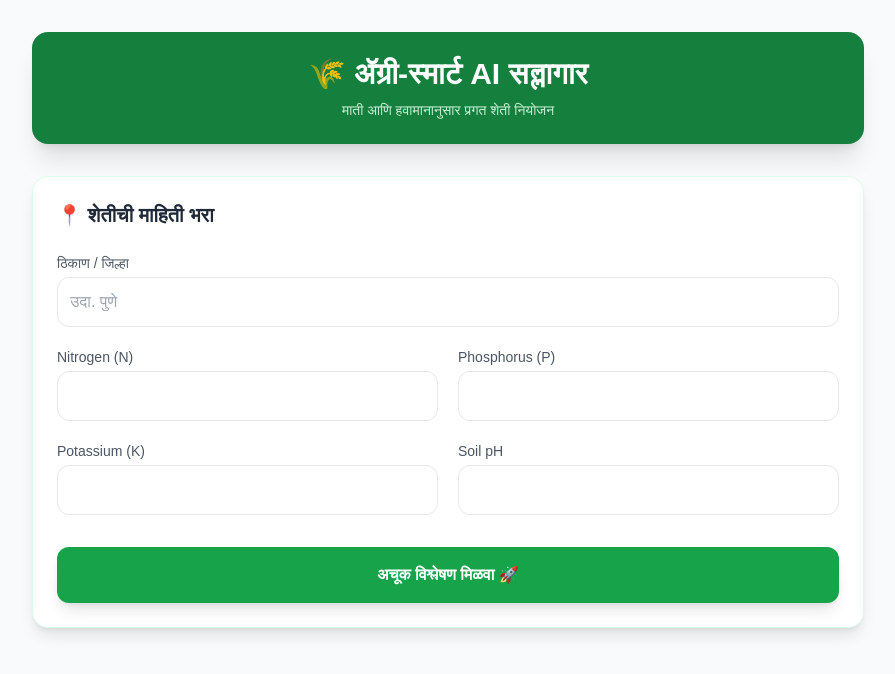
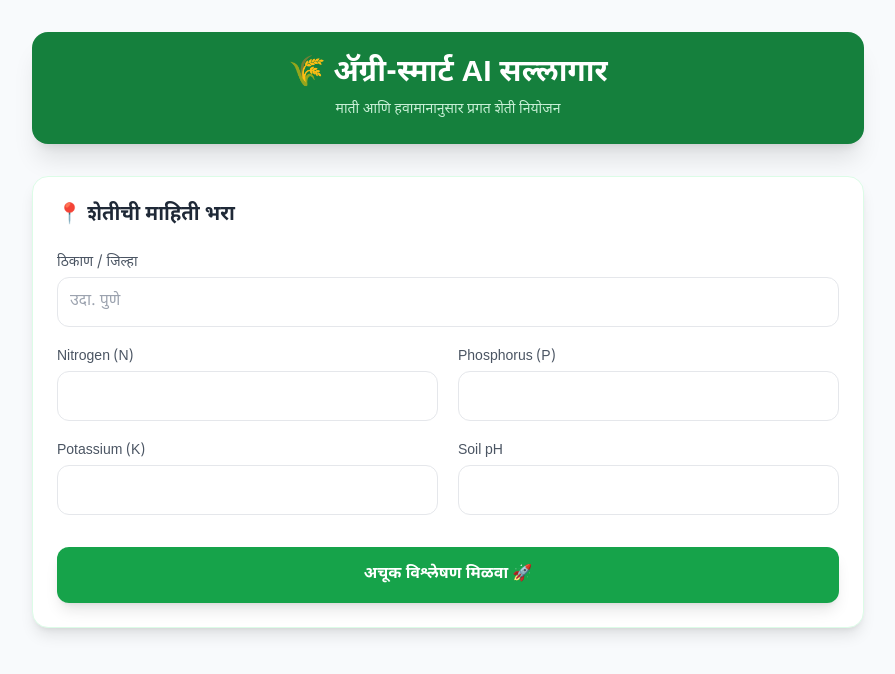
Before and after one commit to khabileswapnil1-cyber/Agri-smart-Bot, a plain HTML site: page templates/index.html in a window 1280 px wide. Shown: the whole page, without its empty margins (192-1087 px from the left). Drawn offline with nearby package versions, Linux system fonts and the light colour scheme.

Commit message:
Change font from Noto Sans Marathi to Devanagari

```diff
--- a/templates/index.html
+++ b/templates/index.html
@@ -7,14 +7,14 @@
 
     <link rel="preconnect" href="https://fonts.googleapis.com">
     <link rel="preconnect" href="https://fonts.gstatic.com" crossorigin>
-    <link href="https://fonts.googleapis.com/css2?family=Noto+Sans+Marathi:wght@400;700&display=swap" rel="stylesheet">
+    <link href="https://fonts.googleapis.com/css2?family=Noto+Sans+Devanagari:wght@400;700&display=swap" rel="stylesheet">
 
     <script src="https://cdn.tailwindcss.com"></script>
     <script src="https://cdnjs.cloudflare.com/ajax/libs/html2pdf.js/0.10.1/html2pdf.bundle.min.js"></script>
     <script src="https://cdn.jsdelivr.net/npm/chart.js"></script>
 
     <style>
-        body { font-family: 'Noto Sans Marathi', sans-serif; }
+        body { font-family: 'Noto Sans Devanagari', sans-serif; }
         .crop-card { cursor: pointer; transition: all 0.3s ease; border: 2px solid #f1f5f9; }
         .crop-card:hover { transform: translateY(-3px); border-color: #16a34a; box-shadow: 0 4px 12px rgba(0,0,0,0.1); }
         .active-crop { border-color: #16a34a !important; background-color: #dcfce7 !important; color: #15803d !important; }
```
